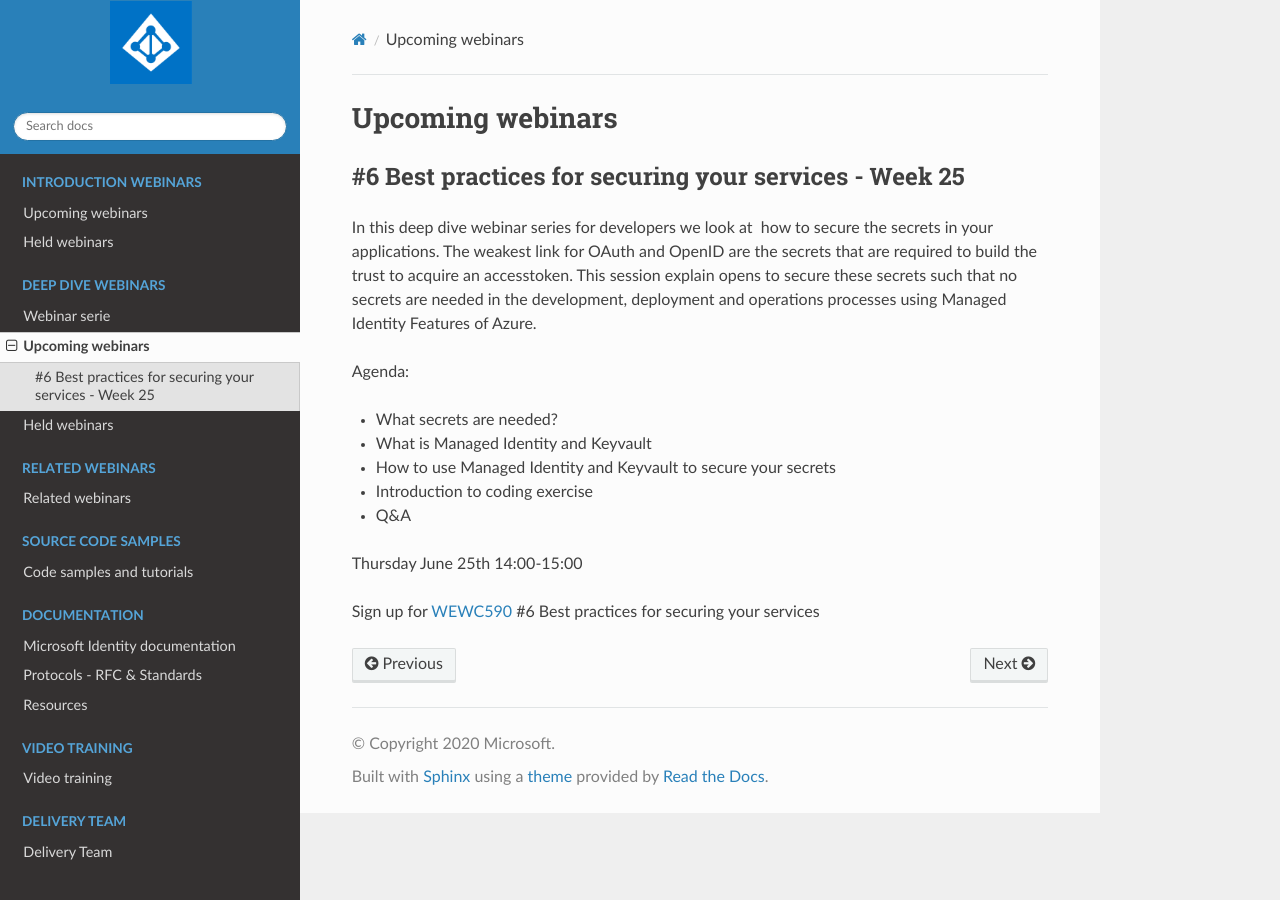
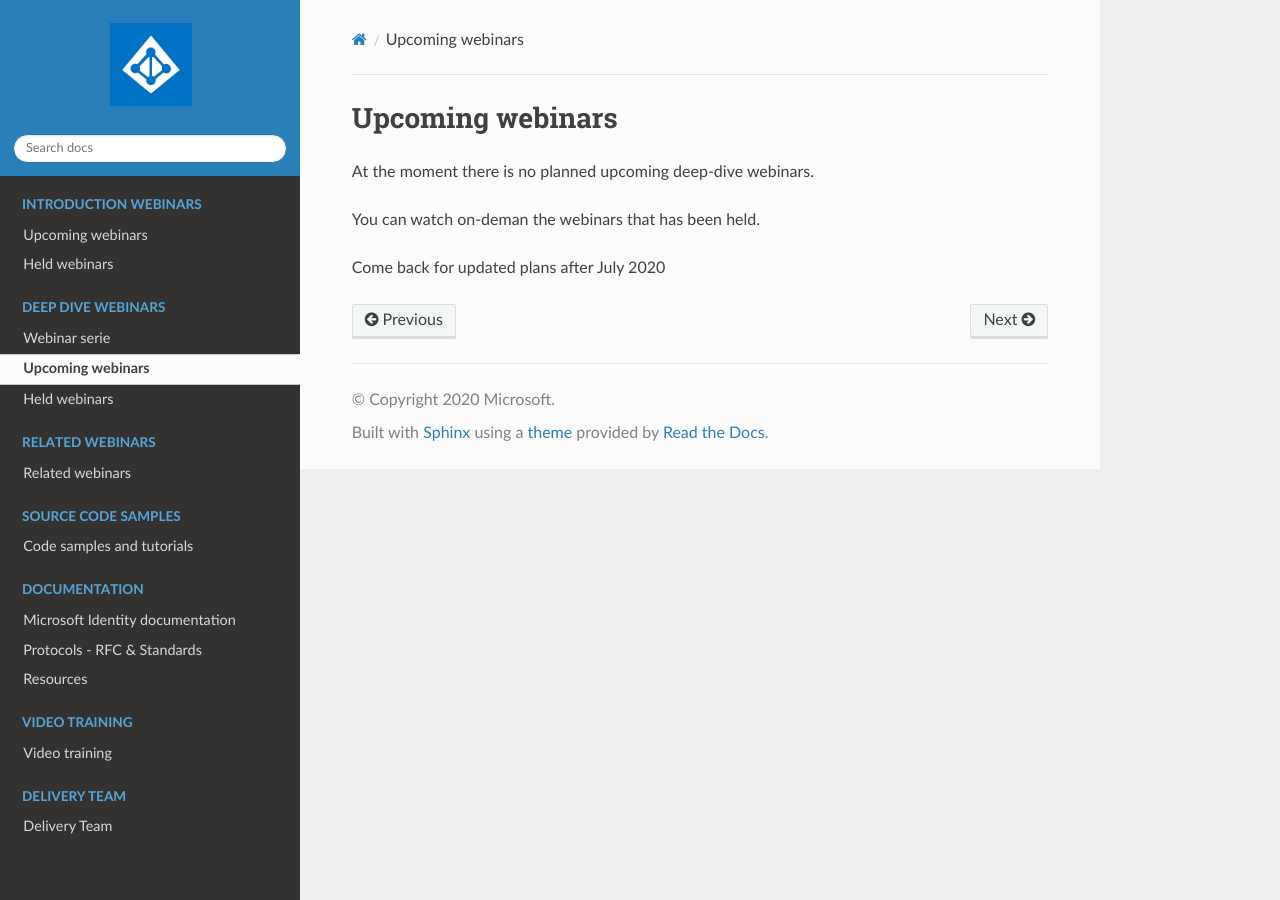
Before and after one commit to RonnyA/ModernIdentity, a Sphinx documentation site: the page built from docs/source/deep/upcoming-deep-webinars.rst, in a window 1280 px wide. Built offline with Sphinx 7.4.7 and the Read the Docs theme 2.0.0, drawn with Linux system fonts in a browser that asks for light colours.

```diff
--- a/docs/source/conf.py
+++ b/docs/source/conf.py
@@ -28,7 +28,7 @@
 author = 'Ronny.Hansen@Microsoft.com'
 
 # The full version, including alpha/beta/rc tags
-release = '1.3.0'
+release = '1.3.5'
 
 
 # -- General configuration ---------------------------------------------------
--- a/docs/source/deep/upcoming-deep-webinars.rst
+++ b/docs/source/deep/upcoming-deep-webinars.rst
@@ -1,23 +1,8 @@
 Upcoming webinars
 =================
 
+At the moment there is no planned upcoming deep-dive webinars.
 
-#6 Best practices for securing your services - Week 25
-------------------------------------------------------
+You can watch on-deman the webinars that has been held.
 
-In this deep dive webinar series for developers we look at  how to secure the secrets in your applications. The weakest link for OAuth and OpenID are the secrets that are required to build the trust to acquire an accesstoken. This session explain opens to secure these secrets such that no secrets are needed in the development, deployment and operations processes using Managed Identity Features of Azure.
-
-Agenda:
-
-* What secrets are needed?
-* What is Managed Identity and Keyvault
-* How to use Managed Identity and Keyvault to secure your secrets
-* Introduction to coding exercise
-* Q&A
-
-
-Thursday June 25th 14:00-15:00
-
-Sign up for WEWC590_ #6 Best practices for securing your services
-
-.. _WEWC590 : https://www.microsoftevents.com/profile/form/index.cfm?PKformID=0x10815352abcd
+Come back for updated plans after July 2020
```
Also changed, not shown: docs/source/deep/held-deep-webinars.rst (+28 -0 lines), docs/source/index.rst (+0 -14 lines), 10 other files.
